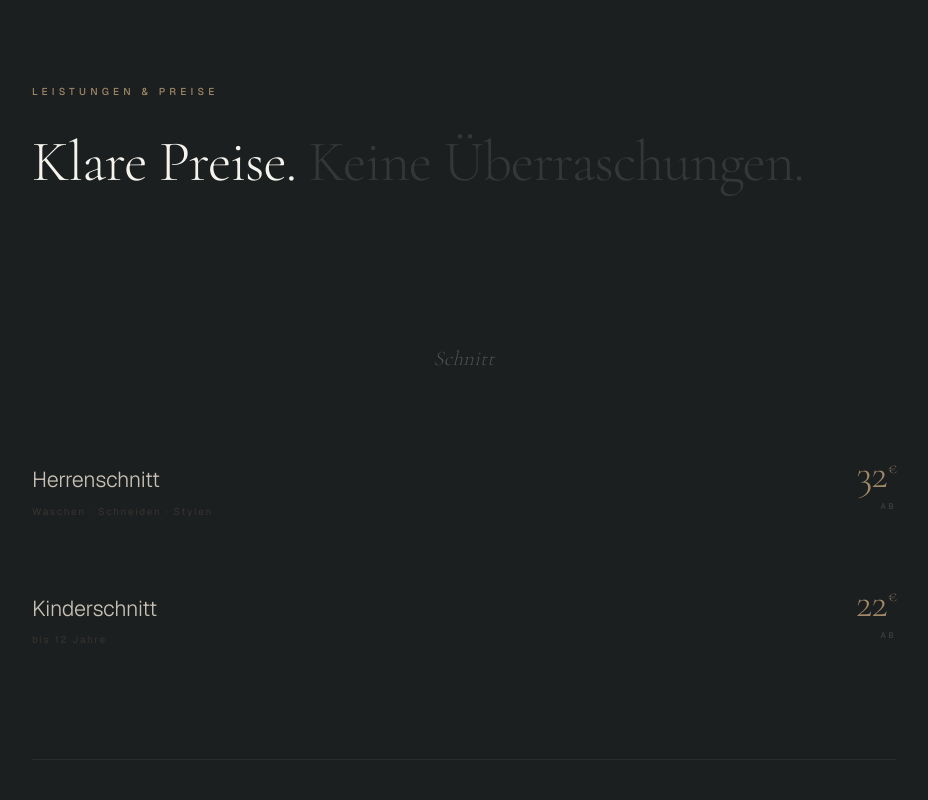
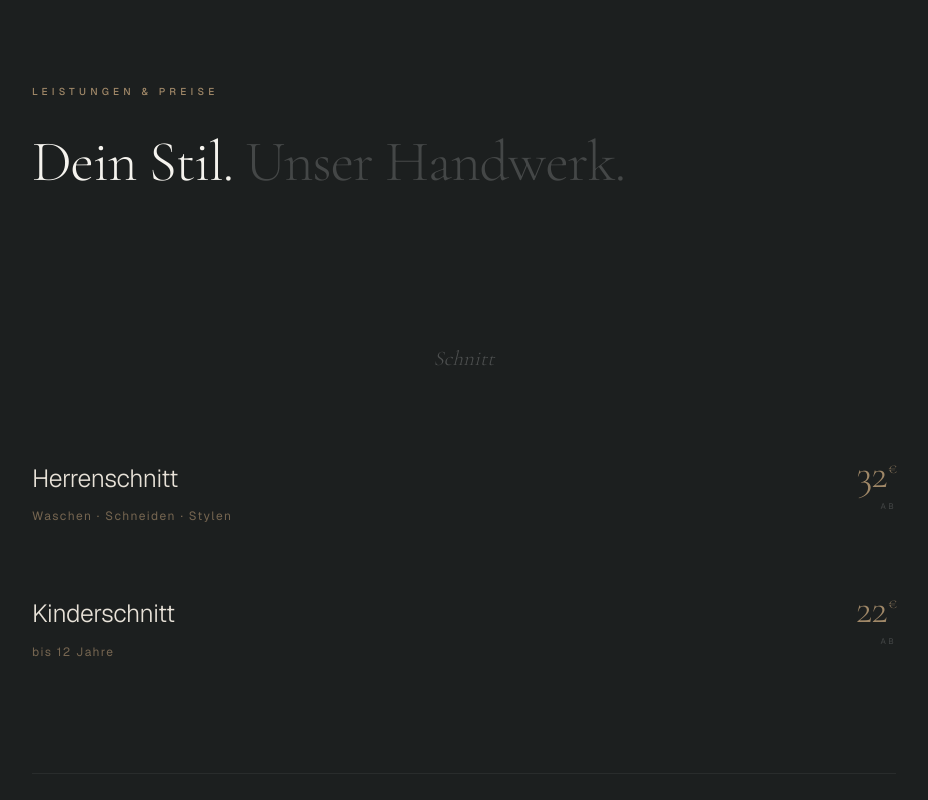
Before and after one commit to vwysv48yw9-del/l-atelier-hamburg, a Next.js app: page / in a window 1280 px wide. Shown: the part 940-1740 px from the top of the page, without its empty margins (176-1104 px from the left). Built offline with nearby package versions, Linux system fonts and the light colour scheme.

Commit message:
Beschreibung der Änderung

```diff
--- a/app/page.tsx
+++ b/app/page.tsx
@@ -2,10 +2,8 @@ import { Header }        from "@/components/layout/header"
 import { Footer }        from "@/components/layout/footer"
 import { Hero }          from "@/components/sections/hero"
 import { Services }      from "@/components/sections/services"
-import { VisualBreak }   from "@/components/sections/visual-break"
 import { About }         from "@/components/sections/about"
 import { Reviews }       from "@/components/sections/reviews"
-import { Location }      from "@/components/sections/location"
 import { Contact }       from "@/components/sections/contact"
 import { StickyWhatsApp } from "@/components/layout/sticky-whatsapp"
 
@@ -16,10 +14,18 @@ export default function Home() {
       <main className="flex-1">
         <Hero />
         <Services />
-        <VisualBreak />
         <About />
         <Reviews />
-        <Location />
+
+        {/* Übergang: hell (#faf8f5) → dunkel (#1c1f1f) */}
+        <div
+          aria-hidden="true"
+          style={{
+            height: "100px",
+            background: "linear-gradient(to bottom, #faf8f5 0%, #1c1f1f 100%)",
+          }}
+        />
+
         <Contact />
       </main>
       <Footer />
--- a/components/sections/about.tsx
+++ b/components/sections/about.tsx
@@ -98,14 +98,14 @@ export function About() {
 
         <motion.div variants={fadeUp(0.1)} className="flex flex-col gap-4 mb-12">
           <p className="text-[14.5px] leading-relaxed font-medium" style={{ color: "#282520" }}>
-            Klare Linien. Saubere Arbeit. Entspannte Atmosphäre.
+            Persönliche Beratung. Moderne Atmosphäre. Liebe zum Detail.
           </p>
           <p className="text-[14.5px] leading-relaxed" style={{ color: "#4a4744" }}>
-            Kein Luxus-Tempel. Kein Schnellschneiden.
+            Inhabergeführt und mit echtem Handwerk — du weißt, wer deine Haare schneidet,
+            und du merkst es am Ergebnis.
           </p>
           <p className="text-[14.5px] leading-relaxed" style={{ color: "#4a4744" }}>
-            Inhabergeführt und persönlich — du weißt, wer deine Haare schneidet.
-            Einfach gute Haarschnitte, jedes Mal.
+            Kein Stress, keine Hektik. Nur ehrliche Arbeit, jedes Mal.
           </p>
         </motion.div>
 
--- a/components/sections/contact.tsx
+++ b/components/sections/contact.tsx
@@ -25,17 +25,9 @@ const inputBase: React.CSSProperties = {
 
 export function Contact() {
   return (
-    <section id="kontakt" className="relative py-20 md:py-48" style={{ backgroundColor: "#1c1f1f" }}>
+    <section id="kontakt" className="relative py-8 md:py-32" style={{ backgroundColor: "#1c1f1f" }}>
 
-      {/* Scrim oben – Übergang von Reviews (hell) */}
-      <div
-        className="absolute inset-x-0 top-0 pointer-events-none z-10"
-        style={{
-          height: "100px",
-          background: "linear-gradient(to bottom, rgba(250,248,245,0.07) 0%, transparent 100%)",
-        }}
-      />
-      <div className="relative z-20 max-w-6xl mx-auto px-8 sm:px-12 md:px-20">
+      <div className="relative max-w-6xl mx-auto px-8 sm:px-12 md:px-20">
 
         <motion.div
           className="grid grid-cols-1 lg:grid-cols-2 gap-16 lg:gap-24"
--- a/components/sections/services.tsx
+++ b/components/sections/services.tsx
@@ -18,7 +18,7 @@ const SERVICES = [
     items: [
       { name: "Skin / Low / Mid Fade", desc: "Präziser Übergang, sauber ausgearbeitet", price: "28" },
       { name: "Shape Up",              desc: "Konturenpflege & Lineup",                price: "18" },
-      { name: "Schnitt + Fade",        desc: "Alles in einem Termin",                  price: "38" },
+      { name: "Schnitt + Fade",        desc: "Schnitt · Fade · komplett in einem",      price: "38" },
     ],
   },
   {
@@ -62,8 +62,8 @@ export function Services() {
               letterSpacing: "-0.018em",
             }}
           >
-            Klare Preise.{" "}
-            <span style={{ color: "rgba(255,255,255,0.11)" }}>Keine Überraschungen.</span>
+            Dein Stil.{" "}
+            <span style={{ color: "rgba(255,255,255,0.18)" }}>Unser Handwerk.</span>
           </h2>
         </motion.div>
 
@@ -120,19 +120,19 @@ export function Services() {
                       <div
                         className="font-light transition-colors duration-500 group-hover/item:text-white"
                         style={{
-                          fontSize: "clamp(1.1rem, 1.85vw, 1.35rem)",
-                          color: "#C8C2B6",
-                          letterSpacing: "-0.012em",
+                          fontSize: "clamp(1.25rem, 2vw, 1.55rem)",
+                          color: "#E8E2D8",
+                          letterSpacing: "-0.014em",
                         }}
                       >
                         {item.name}
                       </div>
                       <div
-                        className="mt-2"
+                        className="mt-2.5"
                         style={{
-                          fontSize: "10px",
-                          color: "#383432",
-                          letterSpacing: "0.17em",
+                          fontSize: "12px",
+                          color: "rgba(160,136,104,0.68)",
+                          letterSpacing: "0.12em",
                         }}
                       >
                         {item.desc}
```
